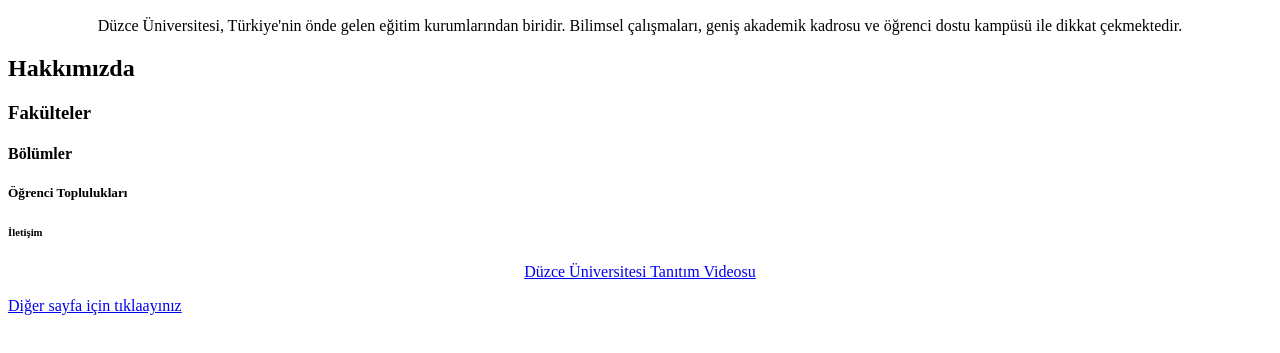
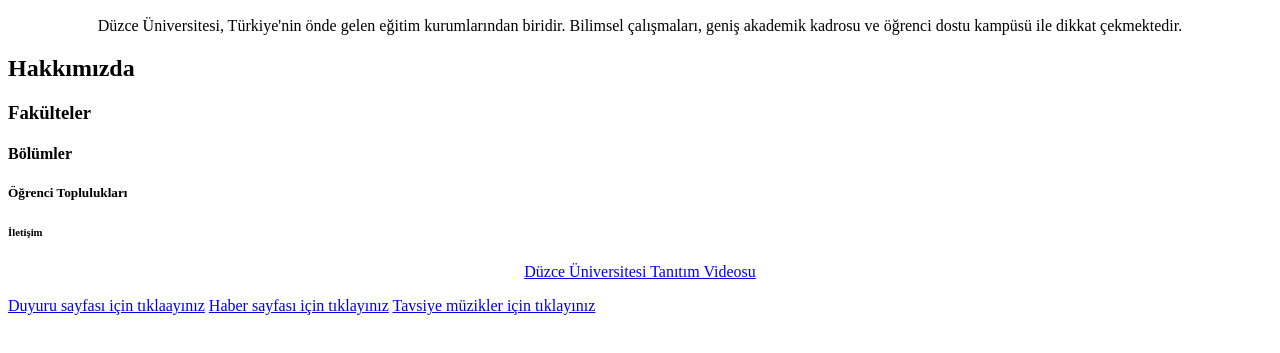
Before and after one commit to BeratBircan34/Web-Hafta3-dev, a plain HTML site: page ornek.html in a window 1280 px wide. Shown: the part 283-636 px from the top of the page. Drawn offline with Linux system fonts and the light colour scheme.

Commit message:
Update ornek.html

```diff
--- a/ornek.html
+++ b/ornek.html
@@ -22,6 +22,8 @@
         <a href="https://www.youtube.com/watch?v=DzpmhfiBCO8" target="_blank">Düzce Üniversitesi Tanıtım Videosu</a>
     </p>
 
-    <a href="index.html">Diğer sayfa için tıklaayınız</a>
+    <a href="index.html">Duyuru sayfası için tıklaayınız</a>
+    <a href="pge3.html">Haber sayfası için tıklayınız</a>
+    <a href="pge4.html">Tavsiye müzikler için tıklayınız</a>
 </body>
 </html>
```
